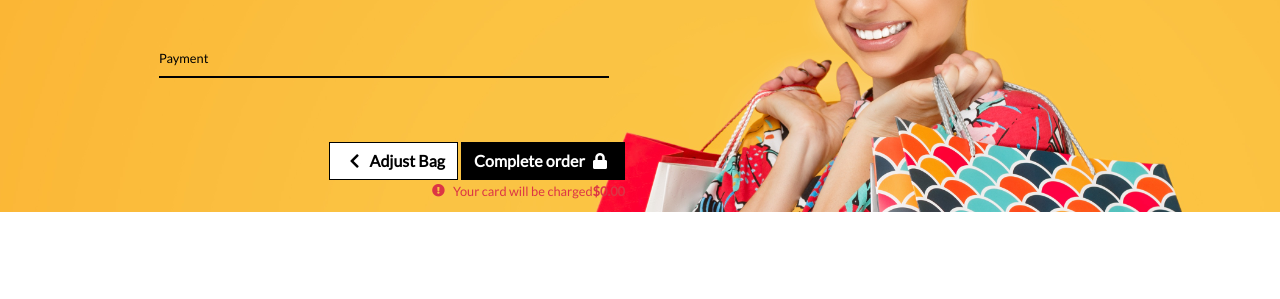
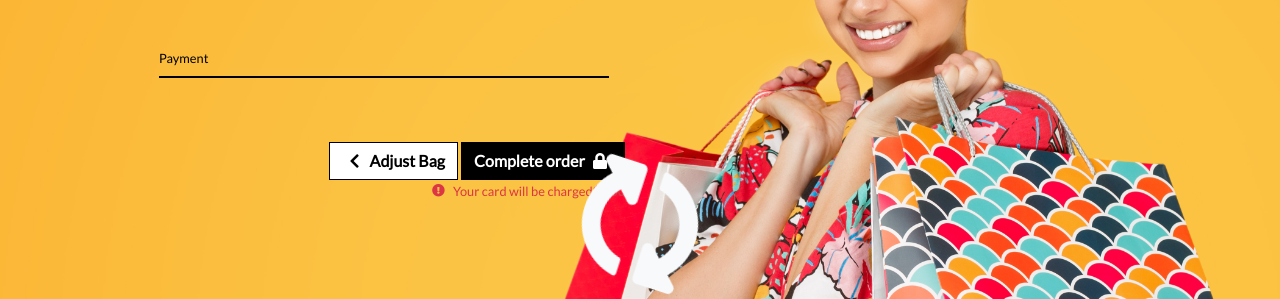
Before and after one commit to laumartin/boutique, a Django app: template checkout/templates/checkout/checkout.html in a window 1280 px wide. Shown: the part 1111-1410 px from the top of the page. Before the commit the page ends 1323 px from the top, so only its background shows below. Run offline with Django 3.2, Linux system fonts and the light colour scheme; the template is opened without the code that fills it: values that come from a table or form of the project are taken from there, others are empty; some libraries are stand-ins or nearby versions.

Commit message:
Added loading overlay

```diff
--- a/checkout/static/checkout/css/checkout.css
+++ b/checkout/static/checkout/css/checkout.css
@@ -36,3 +36,22 @@
     color: #000;
     border: 1px solid #000;
 }
+
+#loading-overlay {
+	display: none;
+	position: fixed;
+    top: 0;
+    left: 0;
+    width: 100%;
+    height: 100%;
+    background: rgba(23, 162, 184, .85);
+    z-index: 9999; /*this will make sure it stays on top of everything*/
+}
+
+.loading-spinner {
+	display: flex;
+    align-items: center;
+    justify-content: center;
+    margin: 0;
+    height: 100%;
+}
--- a/checkout/static/checkout/js/stripe_elements.js
+++ b/checkout/static/checkout/js/stripe_elements.js
@@ -59,6 +59,9 @@ form.addEventListener('submit', function(ev) {
     // disable both the card element and the submit button to prevent multiple submissions.
     card.update({ 'disabled': true});
     $('#submit-button').attr('disabled', true);
+    // trigger the overlay and fade out the form when the user clicks the submit button and reverse that if there's any error.
+    $('#payment-form').fadeToggle(100);
+    $('#loading-overlay').fadeToggle(100);
     // It uses the stripe.confirm card payment method to send the card information securely to stripe.
     // we call the confirm card payment method.Provide the card to stripe and then execute this function on the result.
     stripe.confirmCardPayment(clientSecret, {
@@ -76,6 +79,9 @@ form.addEventListener('submit', function(ev) {
                 <span>${result.error.message}</span>`;
             // if there's an error. We'll also want to re-enable the card element and the submit button to allow the user to fix it.
             $(errorDiv).html(html);
+            // the overlay and fade out reverse if there's any error.
+            $('#payment-form').fadeToggle(100);
+            $('#loading-overlay').fadeToggle(100);
             card.update({ 'disabled': false});
             $('#submit-button').attr('disabled', false);
             // and otherwise, if the status of the payment intent comes back is succeeded we'll submit the form.
--- a/checkout/templates/checkout/checkout.html
+++ b/checkout/templates/checkout/checkout.html
@@ -142,6 +142,13 @@
 
         </div>
     </div>
+    <div class="loading-overlay">
+        <h1 class="text-light logo-font loading-spinner">
+            <span class="icon">
+                <i class="fas fa-3x fa-sync-alt fa-spin"></i>
+            </span>
+        </h1>
+    </div>
 {% endblock %}
 
 {% block postloadjs %}
```
